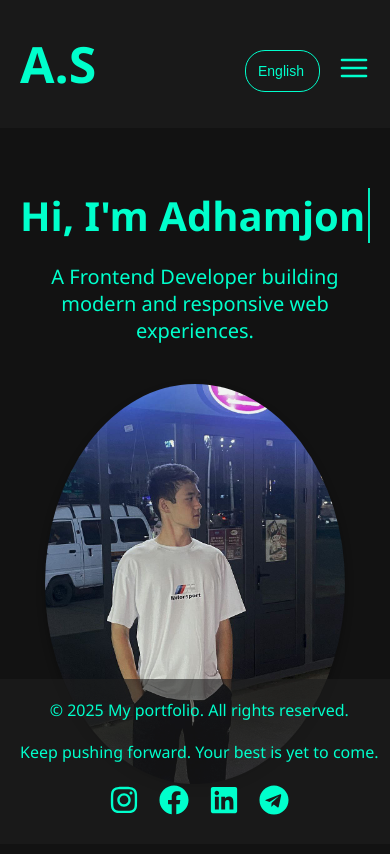
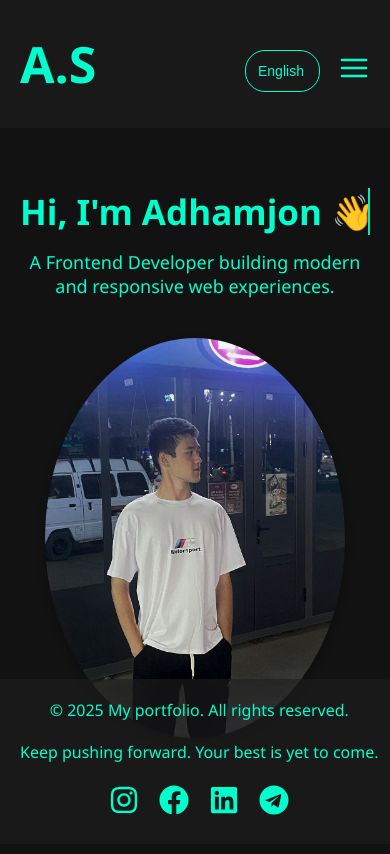
Before and after one commit to Adhamjon0/my-portfolio, a React (Create React App) app: page / in a window 390 px wide. Shown: the top 854 px of the page. Built offline with nearby package versions, Linux system fonts and the light colour scheme.

Commit message:
MY PORTFOLIO

```diff
--- a/src/pages/Home.css
+++ b/src/pages/Home.css
@@ -125,13 +125,19 @@ body {
         text-align: center;
     }
 
+    .typing-text {
+        font-size: 35px;
+        width: 100%;
+        animation: typing 3s steps(30) forwards, blink 0.7s infinite;
+    }
+    .fade-in-text {
+        font-size: 18px;
+        margin-top: 15px;
+    }
     .profile-img {
         width: 250px;
         height: 350px;
         margin-bottom: 150px;
     }
 
-    .typing-text {
-        font-size: 40px;
-    }
 }
```
